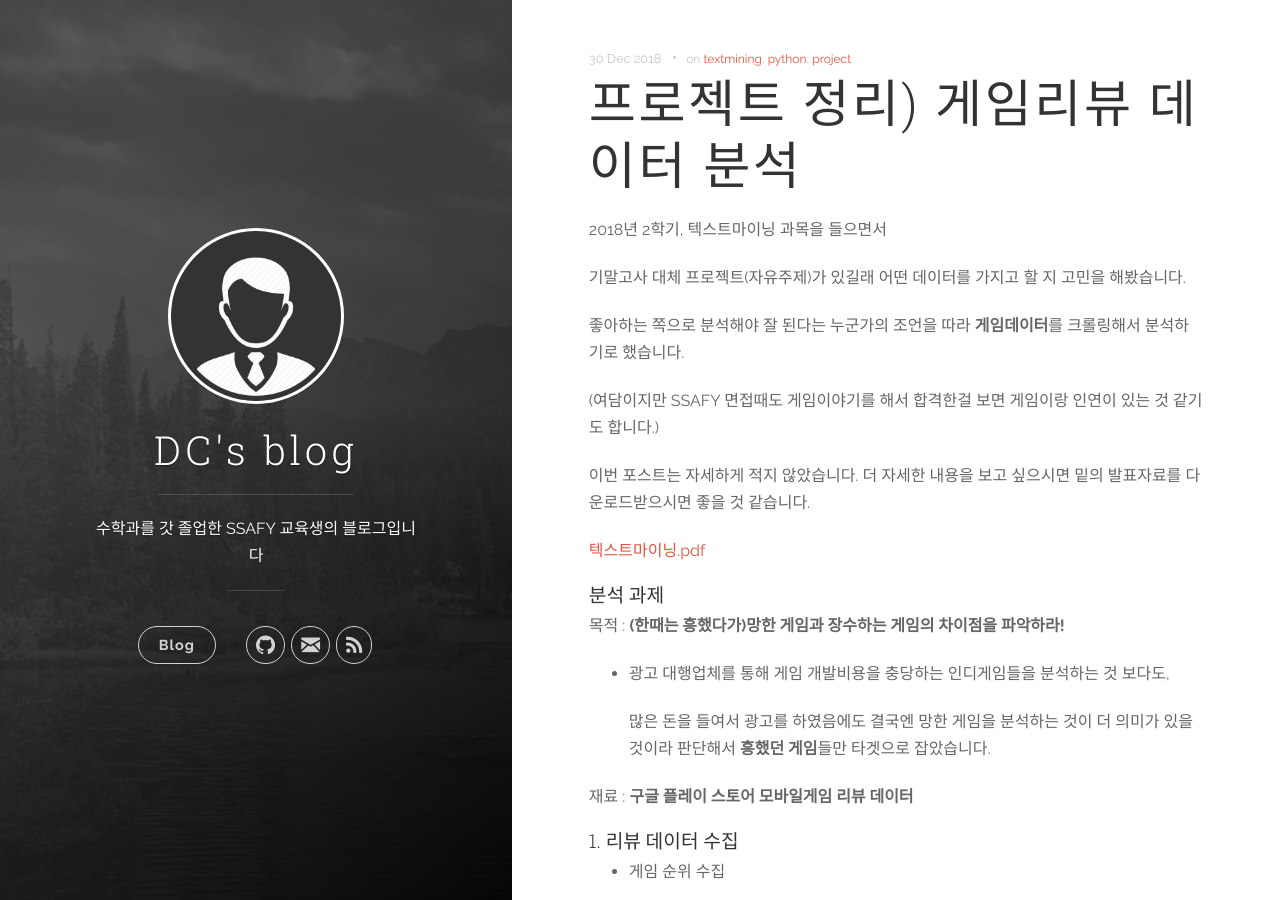
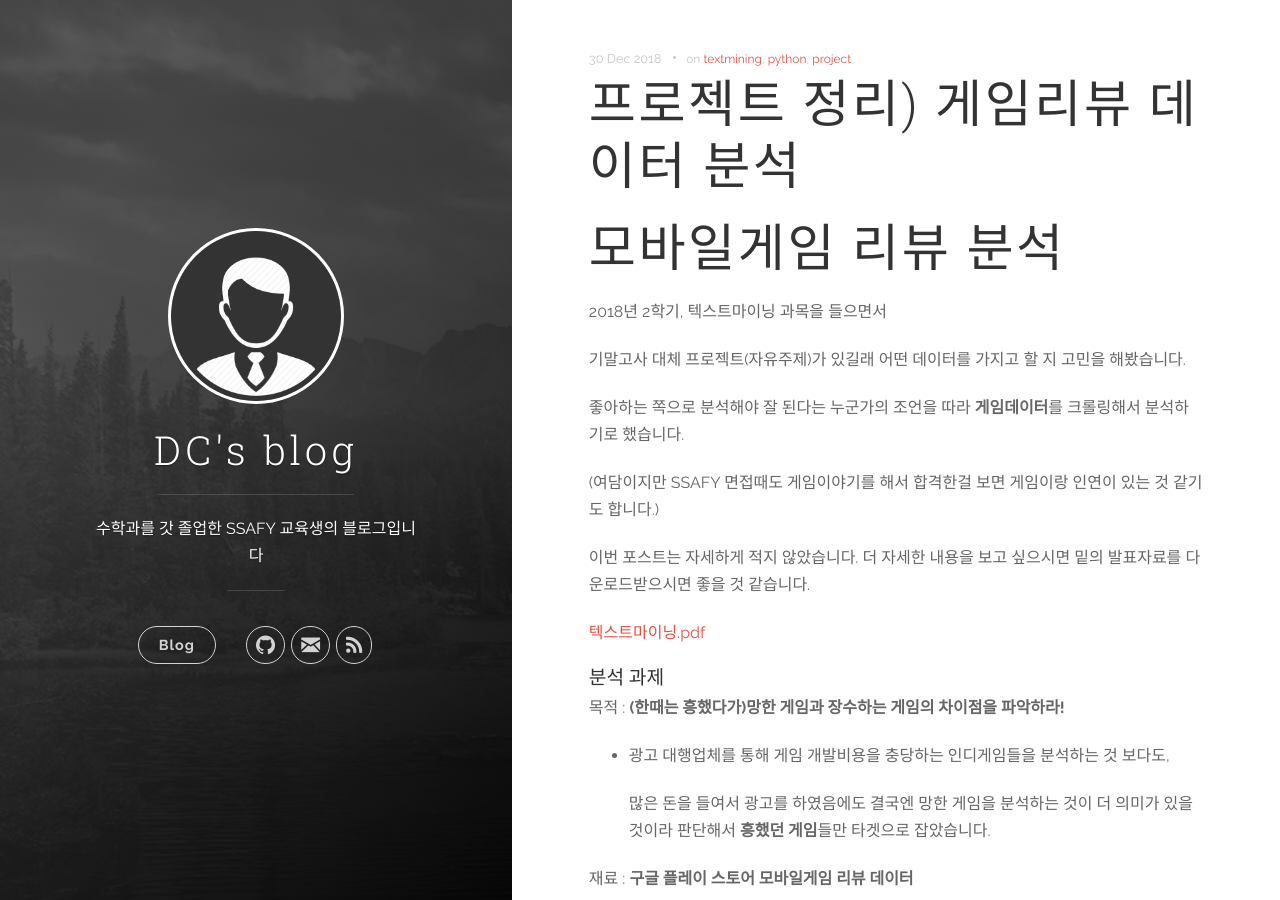
Before and after one commit to DongChanS/DongChanS.github.io, a Jekyll site: the page built from _posts/2018-12-30-8.md, in a window 1280 px wide and 900 px high. Built offline with Jekyll 4.4.1, drawn with Linux system fonts in a browser that asks for light colours; comment, search, counter and statistics services are not loaded.

Commit message:
Update 2018-12-30-8.md

```diff
--- a/_posts/2018-12-30-8.md
+++ b/_posts/2018-12-30-8.md
@@ -4,6 +4,8 @@ title : 프로젝트 정리) 게임리뷰 데이터 분석
 author : Shin Dong Chan
 tags : ['textmining','python','project']
 ---
+
+# 모바일게임 리뷰 분석
 
 2018년 2학기, 텍스트마이닝 과목을 들으면서
 
```
